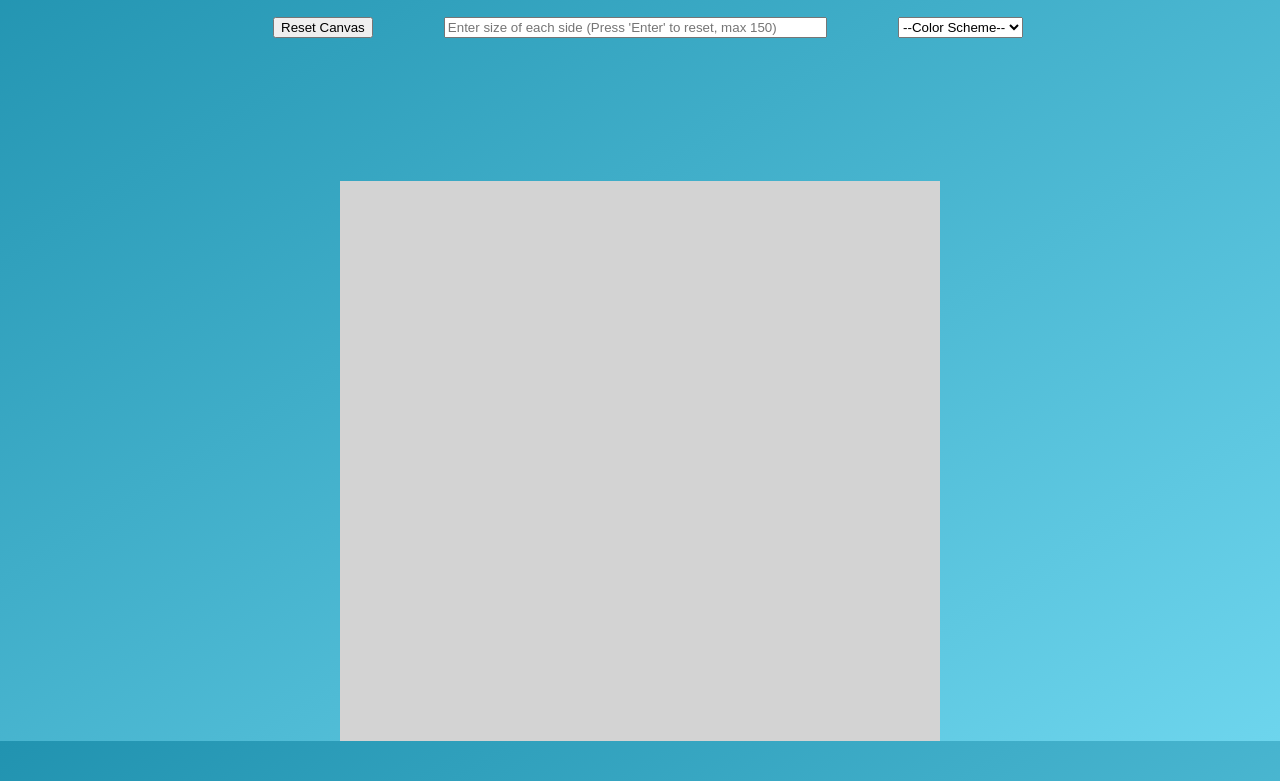
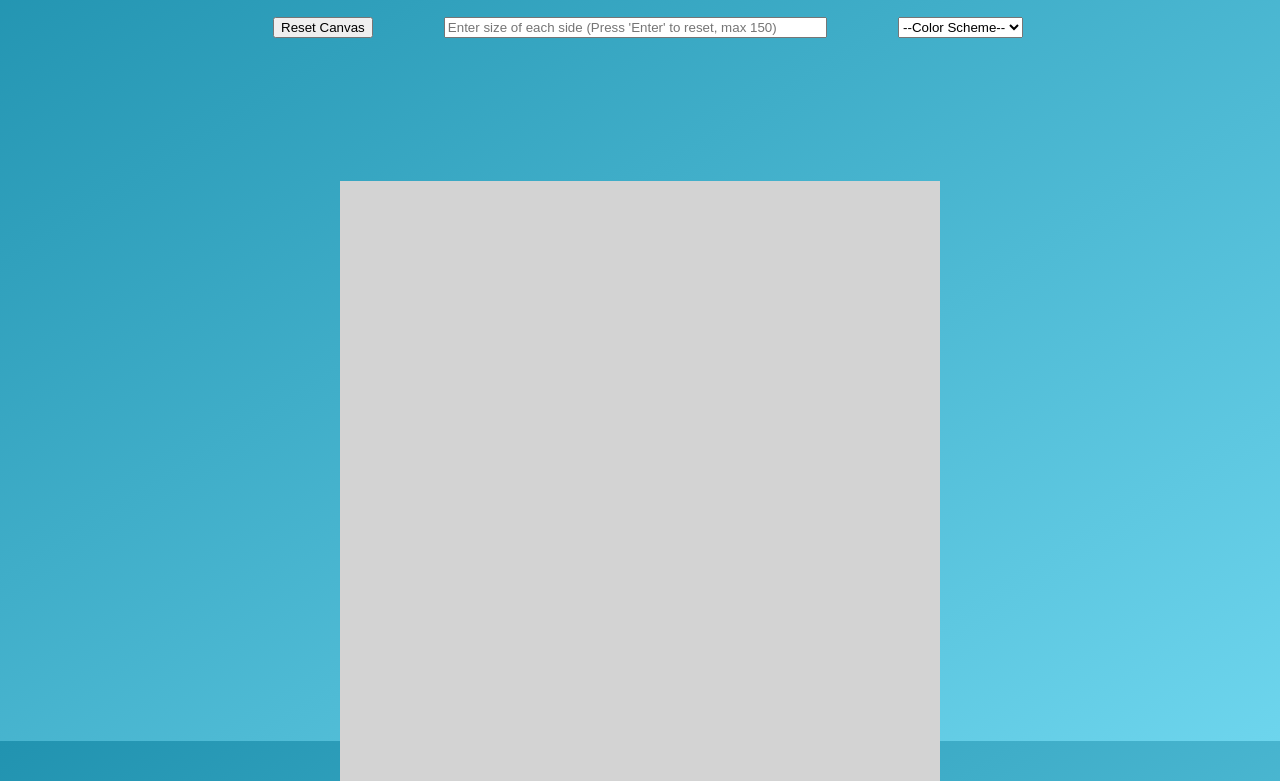
Before and after one commit to castle429/etch-a-sketch, a plain HTML site: page index.html in a window 1280 px wide. Shown: the part 59-840 px from the top of the page. Drawn offline with Linux system fonts and the light colour scheme.

Commit message:
Reset canvas size from max-size to size

```diff
--- a/style.css
+++ b/style.css
@@ -18,8 +18,8 @@ body {
     left: 0;
     margin: auto;
     margin-top: 200px;
-    max-width: 600px;
-    max-height: 600px;
+    width: 600px;
+    height: 600px;
     font-size: 0;
 }
 
```
